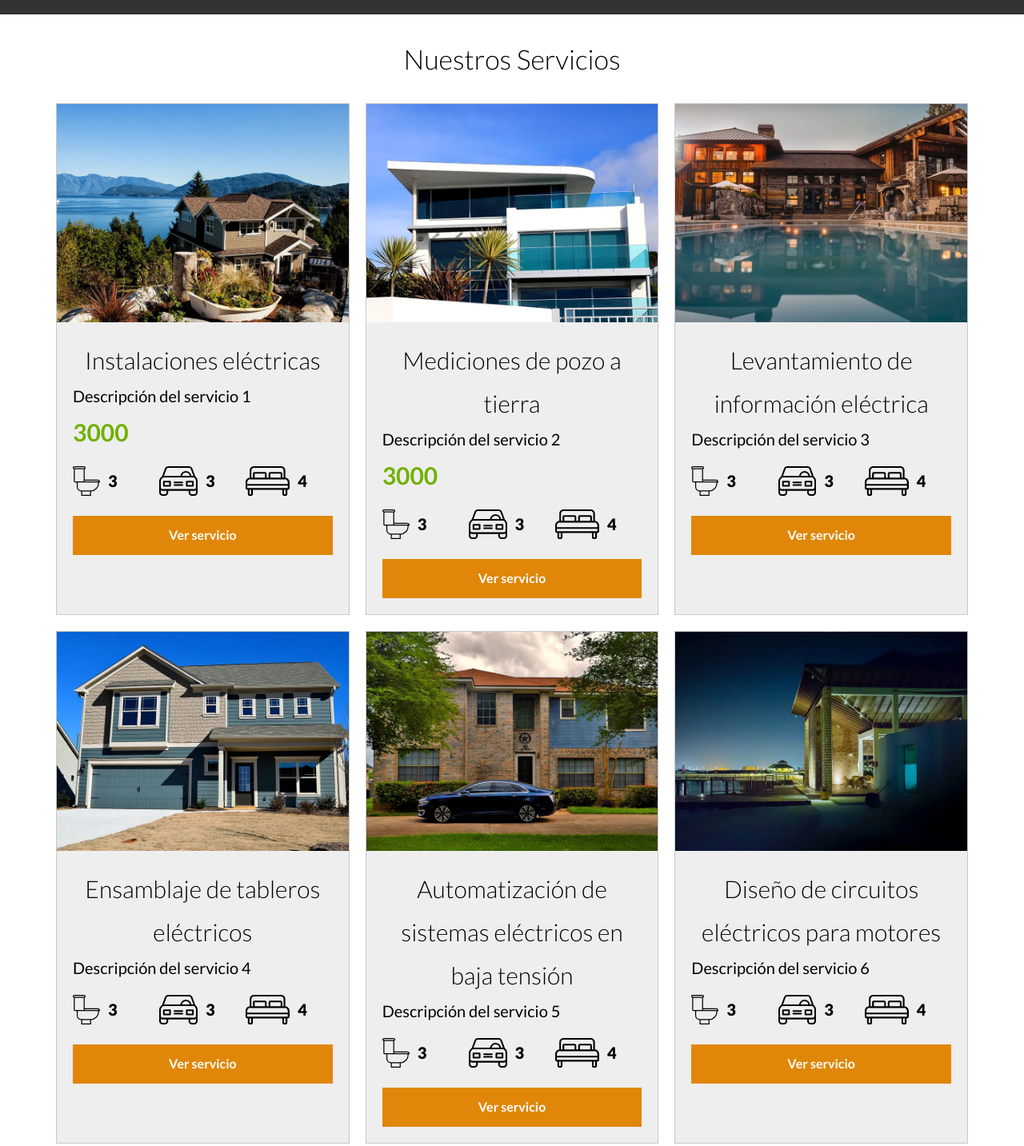
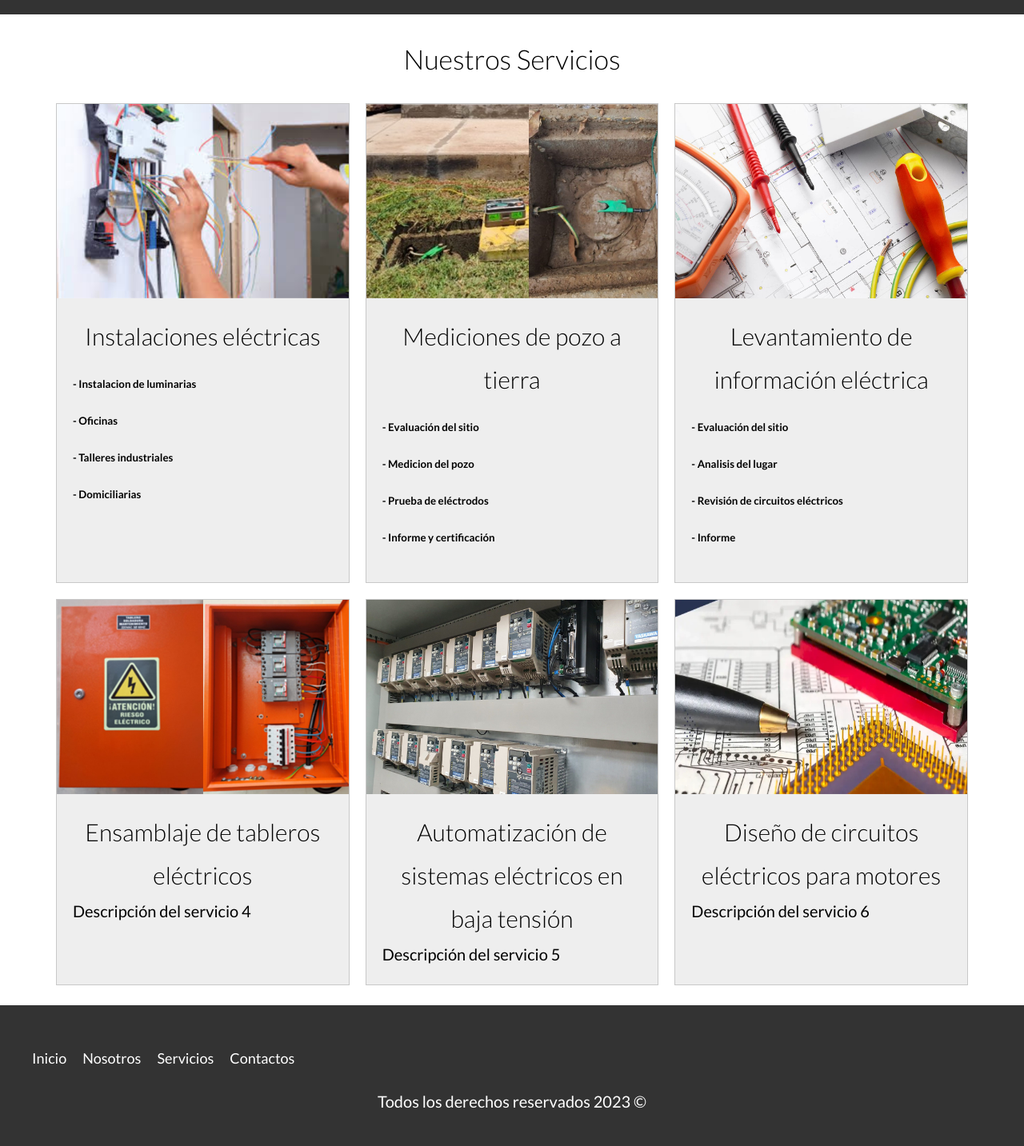
Before and after one commit to Alania264/SistemaELINSA, a website: page servicios.html in a window 1280 px wide. Shown: the part 140-1573 px from the top of the page at 80% size. Drawn offline with Linux system fonts and the light colour scheme.

Commit message:
cambio3cris

```diff
--- a/servicios.html
+++ b/servicios.html
@@ -17,7 +17,7 @@
                 <img src="build/img/barras.svg" alt="icono menu responsive">
              </div>
 
-             <div class="deerecha">
+             <div class="derecha">
              <nav class="navegacion">
                 <a href="index.html">Inicio</a>
                 <a href="nosotros.html">Nosotros</a>
@@ -38,16 +38,19 @@
         <div class="contenedor-anuncios">
             <div class="anuncio">
                 <picture>
-                    <source srcset="build/img/anuncio1.webp" type="image/webp">
-                    <source srcset="build/img/anuncio1.jpg" type="image/jpeg">
-                    <img loading="lazy" src="build/img/anuncio1.jpg" alt="anuncio">
+                    <source srcset="build/img/servicio1.jpg" type="image/jpg">
+                    <source srcset="build/img/servicio1.jpg" type="image/jpg">
+                    <img loading="lazy" src="build/img/servicio1.jpg" alt="anuncio">
                 </picture>
 
                 <div class="contenido-anuncio">
                     <h3>Instalaciones eléctricas</h3>
-                    <p>Descripción del servicio 1</p>
-                    <p class="precio">3000</p>
+                    <h5>- Instalacion de luminarias</h5>
+                    <h5>- Oficinas</h5>
+                    <h5>- Talleres industriales</h5>
+                    <h5>- Domiciliarias</h5>
 
+                <!--iconos no relacionados
                     <ul class="iconos-caracteristicas">
                         <li>
                             <img loading="lazy" src="build/img/icono_wc.svg" alt="icono wc">
@@ -61,27 +64,66 @@
                             <img loading="lazy" src="build/img/icono_dormitorio.svg" alt="icono habitaciones">
                             <p>4</p>
                         </li>
-                    </ul>
+                    </ul>anuncio-->
 
-                    <a href="anuncio.html" class="boton-amarillo-block">
+                    <!--<a href="servicios.html" class="boton-amarillo-block">
                         Ver servicio
-                    </a>
+                    </a> -->
 
                 </div><!--.contenido-anuncio-->
 
             </div><!--anuncio-->
             <div class="anuncio">
                 <picture>
-                    <source srcset="build/img/anuncio2.webp" type="image/webp">
-                    <source srcset="build/img/anuncio2.jpg" type="image/jpeg">
-                    <img loading="lazy" src="build/img/anuncio1.jpg" alt="anuncio">
+                    <source srcset="build/img/servicio2.jpg" type="image/jpg">
+                    <source srcset="build/img/servicio2.jpg" type="image/jpg">
+                    <img loading="lazy" src="build/img/servicio2.jpg" alt="anuncio">
                 </picture>
 
                 <div class="contenido-anuncio">
                     <h3>Mediciones de pozo a tierra</h3>
-                    <p>Descripción del servicio 2</p>
-                    <p class="precio">3000</p>
+                    <h5>- Evaluación del sitio</h5>
+                    <h5>- Medicion del pozo</h5>
+                    <h5>- Prueba de eléctrodos</h5>
+                    <h5>- Informe y certificación</h5>
 
+                    <!--iconos no relacionados<ul class="iconos-caracteristicas">
+                        <li>
+                            <img loading="lazy" src="build/img/icono_wc.svg" alt="icono wc">
+                            <p>3</p>
+                        </li>
+                        <li>
+                            <img loading="lazy" src="build/img/icono_estacionamiento.svg" alt="icono estacionamiento">
+                            <p>3</p>
+                        </li>
+                        <li>
+                            <img loading="lazy" src="build/img/icono_dormitorio.svg" alt="icono habitaciones">
+                            <p>4</p>
+                        </li>
+                    </ul>-->
+
+                    <!-- <a href="servicios.html" class="boton-amarillo-block">
+                        Ver servicio
+                    </a>-->
+
+                </div><!--.contenido-anuncio-->
+
+            </div><!--anuncio-->
+            <div class="anuncio">
+                <picture>
+                    <source srcset="build/img/servicio3.jpg" type="image/jpg">
+                    <source srcset="build/img/servicio3.jpg" type="image/jpg">
+                    <img loading="lazy" src="build/img/servicio3.jpg" alt="anuncio">
+                </picture>
+
+                <div class="contenido-anuncio">
+                    <h3>Levantamiento de información eléctrica</h3>
+                    <h5>- Evaluación del sitio</h5>
+                    <h5>- Analisis del lugar</h5>
+                    <h5>- Revisión de circuitos eléctricos</h5>
+                    <h5>- Informe </h5>
+                    <!--<p class="precio">3000</p>-->
+                    <!--iconos no relacionados
                     <ul class="iconos-caracteristicas">
                         <li>
                             <img loading="lazy" src="build/img/icono_wc.svg" alt="icono wc">
@@ -95,28 +137,29 @@
                             <img loading="lazy" src="build/img/icono_dormitorio.svg" alt="icono habitaciones">
                             <p>4</p>
                         </li>
-                    </ul>
+                    </ul>-->
 
-                    <a href="servicios.html" class="boton-amarillo-block">
+                    <!--<a href="servicios.html" class="boton-amarillo-block">
                         Ver servicio
-                    </a>
+                    </a> -->
 
                 </div><!--.contenido-anuncio-->
 
             </div><!--anuncio-->
+
             <div class="anuncio">
                 <picture>
-                    <source srcset="build/img/anuncio3.webp" type="image/webp">
-                    <source srcset="build/img/anuncio3.jpg" type="image/jpeg">
-                    <img loading="lazy" src="build/img/anuncio1.jpg" alt="anuncio">
+                    <source srcset="build/img/servicio4.jpg" type="image/jpg">
+                    <source srcset="build/img/servicio.jpg" type="image/jpg">
+                    <img loading="lazy" src="build/img/servicio4.jpg" alt="anuncio">
                 </picture>
 
                 <div class="contenido-anuncio">
-                    <h3>Levantamiento de información eléctrica</h3>
-                    <p>Descripción del servicio 3</p>
+                    <h3>Ensamblaje de tableros eléctricos</h3>
+                    <p>Descripción del servicio 4</p>
                     <!--<p class="precio">3000</p>-->
 
-                    <ul class="iconos-caracteristicas">
+                    <!--iconos no relacionados<ul class="iconos-caracteristicas">
                         <li>
                             <img loading="lazy" src="build/img/icono_wc.svg" alt="icono wc">
                             <p>3</p>
@@ -129,29 +172,28 @@
                             <img loading="lazy" src="build/img/icono_dormitorio.svg" alt="icono habitaciones">
                             <p>4</p>
                         </li>
-                    </ul>
+                    </ul>-->
 
-                    <a href="servicios.html" class="boton-amarillo-block">
+                    <!--<a href="servicios.html" class="boton-amarillo-block">
                         Ver servicio
-                    </a>
+                    </a> -->
 
                 </div><!--.contenido-anuncio-->
 
             </div><!--anuncio-->
-
             <div class="anuncio">
                 <picture>
-                    <source srcset="build/img/anuncio4.webp" type="image/webp">
-                    <source srcset="build/img/anuncio4.jpg" type="image/jpeg">
-                    <img loading="lazy" src="build/img/anuncio1.jpg" alt="anuncio">
+                    <source srcset="build/img/servicio5.jpg" type="image/jpg">
+                    <source srcset="build/img/servicio5.jpg" type="image/jpg">
+                    <img loading="lazy" src="build/img/servicio5.jpg" alt="anuncio">
                 </picture>
 
                 <div class="contenido-anuncio">
-                    <h3>Ensamblaje de tableros eléctricos</h3>
-                    <p>Descripción del servicio 4</p>
+                    <h3>Automatización de sistemas eléctricos en baja tensión</h3>
+                    <p>Descripción del servicio 5</p>
                     <!--<p class="precio">3000</p>-->
 
-                    <ul class="iconos-caracteristicas">
+                    <!--iconos no relacionados<ul class="iconos-caracteristicas">
                         <li>
                             <img loading="lazy" src="build/img/icono_wc.svg" alt="icono wc">
                             <p>3</p>
@@ -164,28 +206,28 @@
                             <img loading="lazy" src="build/img/icono_dormitorio.svg" alt="icono habitaciones">
                             <p>4</p>
                         </li>
-                    </ul>
+                    </ul>-->
 
-                    <a href="servicios.html" class="boton-amarillo-block">
+                    <!--<a href="servicios.html" class="boton-amarillo-block">
                         Ver servicio
-                    </a>
+                    </a> -->
 
                 </div><!--.contenido-anuncio-->
 
             </div><!--anuncio-->
             <div class="anuncio">
                 <picture>
-                    <source srcset="build/img/anuncio5.webp" type="image/webp">
-                    <source srcset="build/img/anuncio5.jpg" type="image/jpeg">
-                    <img loading="lazy" src="build/img/anuncio1.jpg" alt="anuncio">
+                    <source srcset="build/img/servicio6.jpg" type="image/jpg">
+                    <source srcset="build/img/servicio6.jpg" type="image/jpg">
+                    <img loading="lazy" src="build/img/servicio6.jpg" alt="anuncio">
                 </picture>
 
                 <div class="contenido-anuncio">
-                    <h3>Automatización de sistemas eléctricos en baja tensión</h3>
-                    <p>Descripción del servicio 5</p>
-                    <!--<p class="precio">3000</p>-->
+                    <h3>Diseño de circuitos eléctricos para motores</h3>
+                    <p>Descripción del servicio 6</p>
+                   <!--<p class="precio">3000</p>-->
 
-                    <ul class="iconos-caracteristicas">
+                    <!--iconos no relacionados<ul class="iconos-caracteristicas">
                         <li>
                             <img loading="lazy" src="build/img/icono_wc.svg" alt="icono wc">
                             <p>3</p>
@@ -198,45 +240,11 @@
                             <img loading="lazy" src="build/img/icono_dormitorio.svg" alt="icono habitaciones">
                             <p>4</p>
                         </li>
-                    </ul>
+                    </ul>-->
 
-                    <a href="servicios.html" class="boton-amarillo-block">
+                    <!--<a href="servicios.html" class="boton-amarillo-block">
                         Ver servicio
-                    </a>
-
-                </div><!--.contenido-anuncio-->
-
-            </div><!--anuncio-->
-            <div class="anuncio">
-                <picture>
-                    <source srcset="build/img/anuncio6.webp" type="image/webp">
-                    <source srcset="build/img/anuncio6.jpg" type="image/jpeg">
-                    <img loading="lazy" src="build/img/anuncio1.jpg" alt="anuncio">
-                </picture>
-
-                <div class="contenido-anuncio">
-                    <h3>Diseño de circuitos eléctricos para motores</h3>
-                    <p>Descripción del servicio 6</p>
-                   <!--<p class="precio">3000</p>-->
-
-                    <ul class="iconos-caracteristicas">
-                        <li>
-                            <img loading="lazy" src="build/img/icono_wc.svg" alt="icono wc">
-                            <p>3</p>
-                        </li>
-                        <li>
-                            <img loading="lazy" src="build/img/icono_estacionamiento.svg" alt="icono estacionamiento">
-                            <p>3</p>
-                        </li>
-                        <li>
-                            <img loading="lazy" src="build/img/icono_dormitorio.svg" alt="icono habitaciones">
-                            <p>4</p>
-                        </li>
-                    </ul>
-
-                    <a href="servicios.html" class="boton-amarillo-block">
-                        Ver servicio
-                    </a>
+                    </a> -->
 
                 </div><!--.contenido-anuncio-->
 
```
Also changed, not shown: anuncio.html (+1 -1 lines), contacto.html (+1 -8 lines), index.html (+16 -16 lines), build/img/encuentra.jpg, build/img/servicio1.jpg (added), build/img/servicio1.svg (added), build/img/servicio1_Images/servicio1_ImgID1.png (added), build/img/servicio2.jpg (added), build/img/servicio3.jpg (added), build/img/servicio4.jpg (added), build/img/servicio5.jpg (added), build/img/servicio6.jpg (added).
